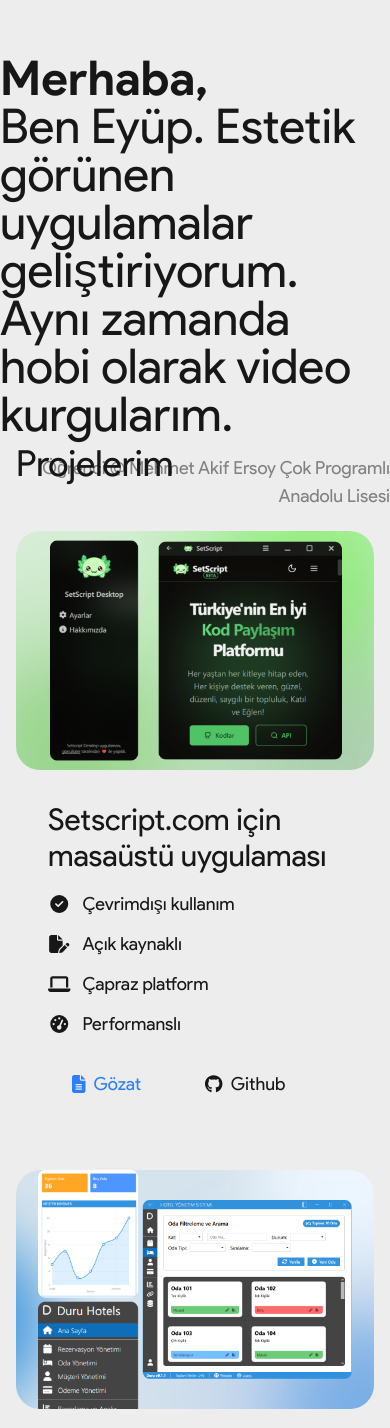
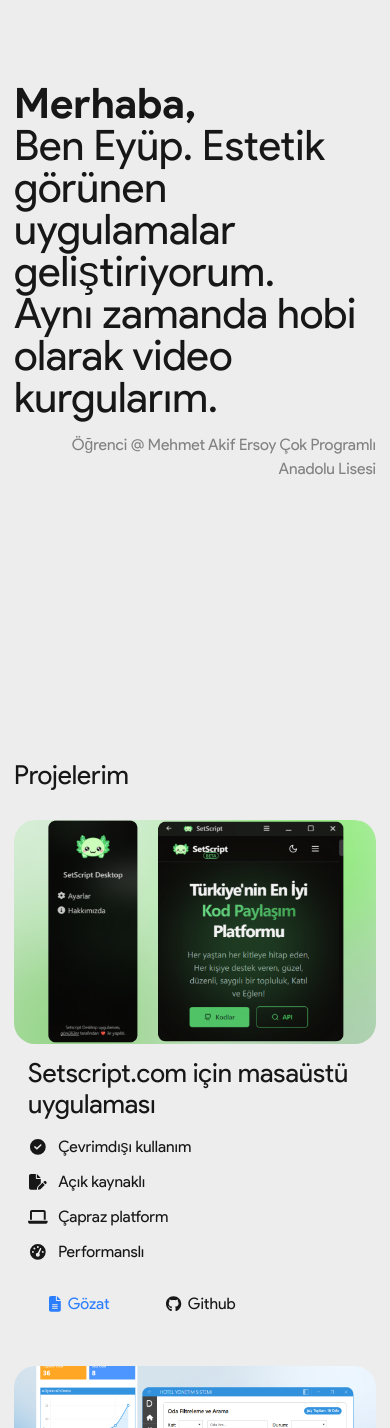
Before and after one commit to LewisLosa/manolya, a Next.js app: page / in a window 390 px wide. Shown: the part 140-1568 px from the top of the page. Built offline with nearby package versions, Linux system fonts and the light colour scheme.

Commit message:
Responsive iyileştirildi.

```diff
--- a/src/app/components/ProjectCard.tsx
+++ b/src/app/components/ProjectCard.tsx
@@ -36,15 +36,15 @@
   githubLink,
 }) => {
   return (
-    <div className="rounded-3xl  overflow-hidden flex flex-col md:flex-row mb-8">
-      <div className="relative w-full md:w-1/2">
+    <div className="rounded-3xl overflow-hidden flex flex-col md:flex-row mb-8">
+      <div className="relative w-full md:w-1/2 h-64 md:h-auto">
         <img
           src={imageUrl}
           alt={altText}
-          className="w-full max-w-128 h-full object-cover rounded-3xl"
+          className="w-full h-full object-cover rounded-3xl max-w-128"
         />
       </div>
-      <div className="p-8 flex-1">
+      <div className="p-4 md:p-8 flex-1">
         <h3 className="text-3xl font-normal mb-4">{title}</h3>
         <ul className=" space-y-3 mb-6">
           {features.map((feature, index) => {
@@ -133,10 +133,12 @@
   ];
 
   return (
-    <div className="h-screen flex flex-col justify-center items-center">
-      <div className=" mx-auto px-4">
-        <h2 className="text-4xl font-normal mb-12">Projelerim</h2>
-        <div className="space-y-12">
+    <div className="min-h-screen px-4 py-16 md:py-0 md:flex md:flex-col md:justify-center md:items-center">
+      <div className="mx-auto w-full max-w-6xl">
+        <h2 className="text-3xl md:text-4xl font-normal mb-8 md:mb-12">
+          Projelerim
+        </h2>
+        <div className="space-y-8 md:space-y-12">
           {projectsData.map((project, index) => (
             <ProjectCard key={index} {...project} />
           ))}
--- a/src/app/globals.css
+++ b/src/app/globals.css
@@ -19,6 +19,22 @@
     --foreground: #ededed;
   }
 }
+@media screen and (max-width: 640px) {
+  html {
+    font-size: 14px;
+  }
+
+  .h-screen {
+    min-height: 100vh;
+    height: auto;
+    padding: 2rem 1rem;
+  }
+}
+@media screen and (max-width: 375px) {
+  html {
+    font-size: 13px;
+  }
+}
 
 body {
   background: var(--background);
```
